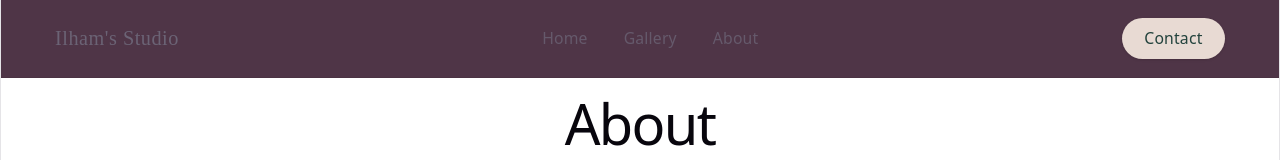
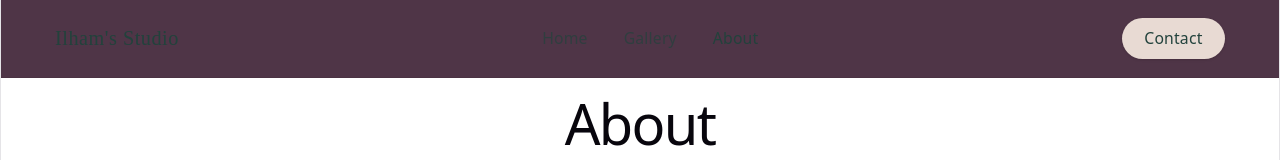
Before and after one commit to Haxee24/ilhams-studio, a React app: page /about in a window 1280 px wide. Shown: the top 160 px of the page. Built offline with nearby package versions, Linux system fonts and the light colour scheme; the HTML template or start-up script is replaced by a standard one.

Commit message:
converted navbar to fit react using router navlinks

```diff
--- a/src/components/Header/Navbar.jsx
+++ b/src/components/Header/Navbar.jsx
@@ -1,43 +1,70 @@
-import React from "react";
+import { NavLink } from "react-router-dom";
 
 function Navbar() {
+  const linkStyle =
+    "transition duration-200 hover:opacity-100";
+
   return (
     <nav
-      className="w-full bg-[rgb(79,53,71)] text-[rgb(34,66,60)]px-6 md:px-12 py-4 flex items-center justify-between backdrop-blur-sm sticky top-0 z-50"
+      className="w-full bg-[rgb(79,53,71)] text-[rgb(34,66,60)] px-6 md:px-12 py-4 flex items-center justify-between backdrop-blur-sm sticky top-0 z-50"
       style={{
         borderBottom: "1px solid rgba(0,0,0,0.05)",
       }}
     >
-      {/* LOGO / BRAND */}
+      {/* LOGO */}
       <div
         className="text-lg tracking-wide"
         style={{ fontFamily: "serif" }}
       >
-        Ilham's Studio
+        <NavLink to="/">Ilham's Studio</NavLink>
       </div>
 
       {/* LINKS */}
-      <div className="hidden md:flex items-center gap-8 text-sm opacity-80">
-        <a href="#" className="hover:opacity-100 transition">
+      <div className="hidden md:flex items-center gap-8 text-sm">
+        <NavLink
+          to="/"
+          className={({ isActive }) =>
+            `${linkStyle} ${
+              isActive ? "opacity-100 font-medium" : "opacity-70"
+            }`
+          }
+        >
           Home
-        </a>
-        <a href="#" className="hover:opacity-100 transition">
+        </NavLink>
+
+        <NavLink
+          to="/gallery"
+          className={({ isActive }) =>
+            `${linkStyle} ${
+              isActive ? "opacity-100 font-medium" : "opacity-70"
+            }`
+          }
+        >
           Gallery
-        </a>
-        <a href="#" className="hover:opacity-100 transition">
+        </NavLink>
+
+        <NavLink
+          to="/about"
+          className={({ isActive }) =>
+            `${linkStyle} ${
+              isActive ? "opacity-100 font-medium" : "opacity-70"
+            }`
+          }
+        >
           About
-        </a>
+        </NavLink>
       </div>
 
-      {/* CTA BUTTON */}
-      <button
-        className="text-[rgb(34,66,60)] cursor-pointer text-sm px-5 py-2 rounded-full shadow-sm transition hover:opacity-90"
+      {/* CTA */}
+      <NavLink
+        to="/contact"
+        className="text-[rgb(34,66,60)] text-sm px-5 py-2 rounded-full shadow-sm transition hover:opacity-90"
         style={{
           backgroundColor: "#E8DAD3",
         }}
       >
         Contact
-      </button>
+      </NavLink>
     </nav>
   );
 }
```
